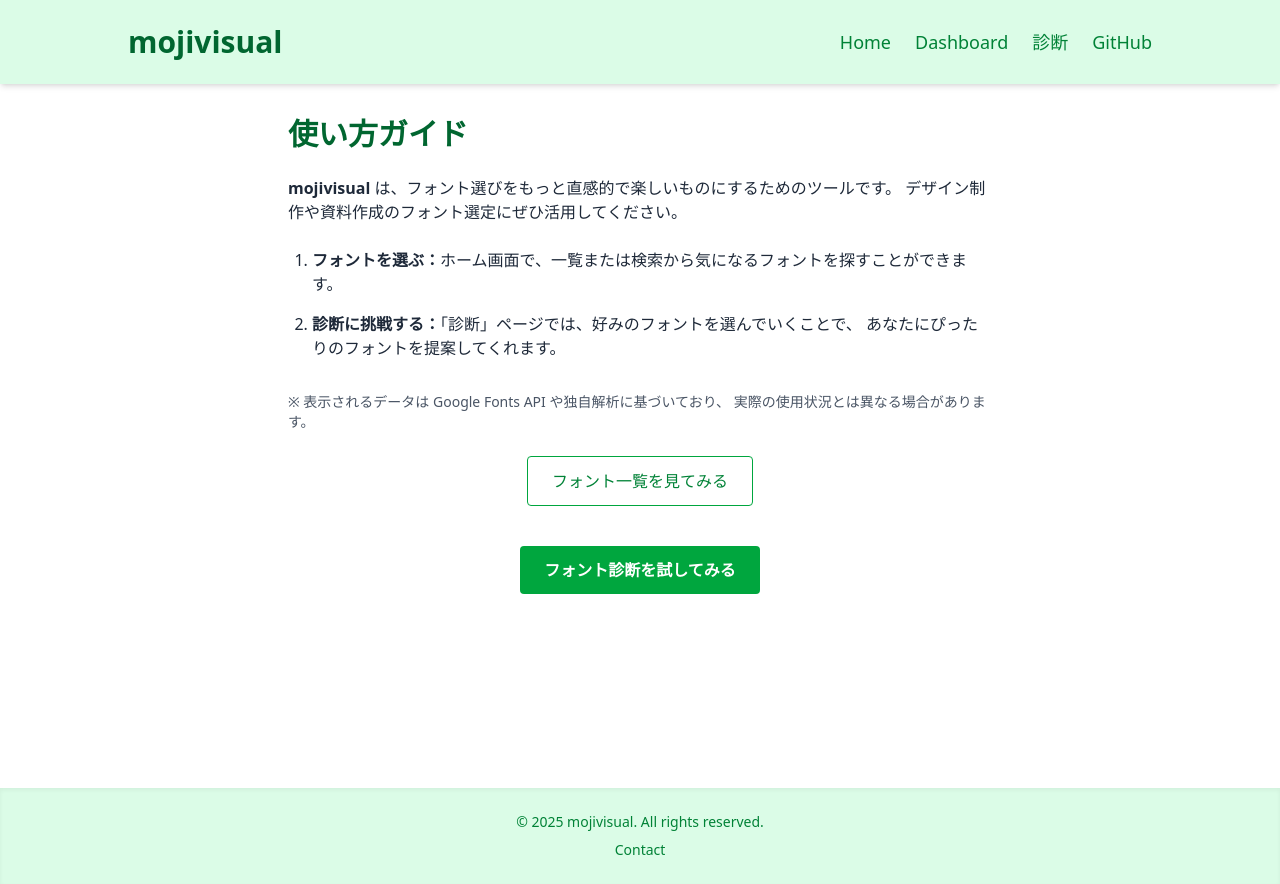
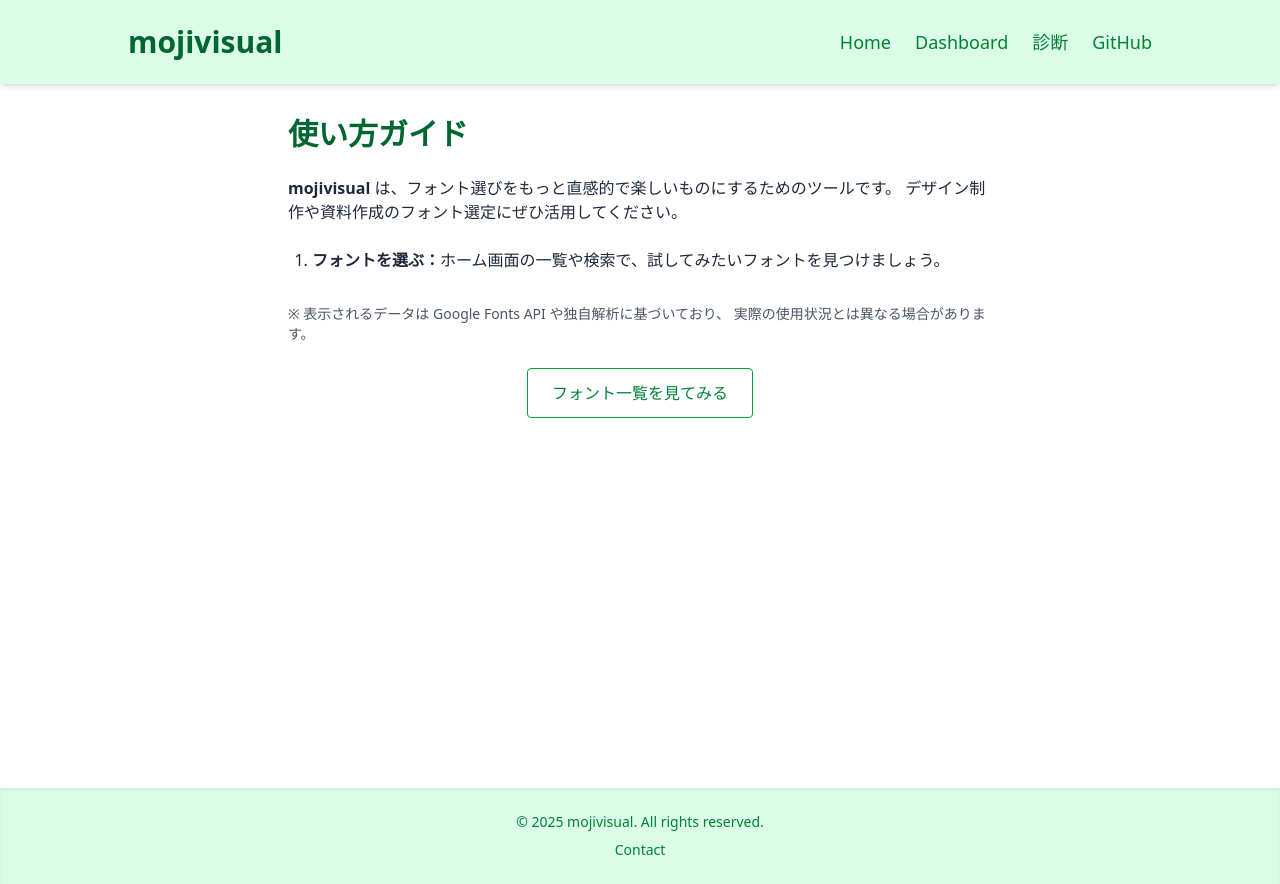
Before and after one commit to minmmmmin/font, a React (Vite) app: page / in a window 1280 px wide. Built offline with nearby package versions, Linux system fonts and the light colour scheme.

Commit message:
説明変える

```diff
--- a/src/pages/HowToUse.jsx
+++ b/src/pages/HowToUse.jsx
@@ -14,12 +14,7 @@ const HowToUse = () => {
       <ol className="list-decimal ml-6 space-y-4">
         <li>
           <strong>フォントを選ぶ：</strong>
-          ホーム画面で、一覧または検索から気になるフォントを探すことができます。
-        </li>
-        <li>
-          <strong>診断に挑戦する：</strong>
-          「診断」ページでは、好みのフォントを選んでいくことで、
-          あなたにぴったりのフォントを提案してくれます。
+          ホーム画面の一覧や検索で、試してみたいフォントを見つけましょう。
         </li>
       </ol>
 
@@ -36,15 +31,6 @@ const HowToUse = () => {
           フォント一覧を見てみる
         </Link>
       </div>
-
-      <div className="mt-10 text-center">
-        <Link
-          to="/quiz"
-          className="inline-block px-6 py-3 bg-green-600 text-white font-semibold rounded hover:bg-green-700 transition"
-        >
-          フォント診断を試してみる
-        </Link>
-      </div>
     </div>
   );
 };
```
